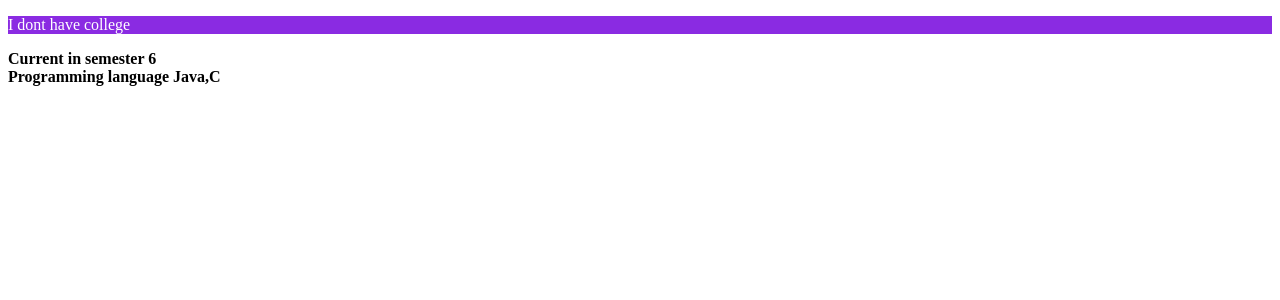
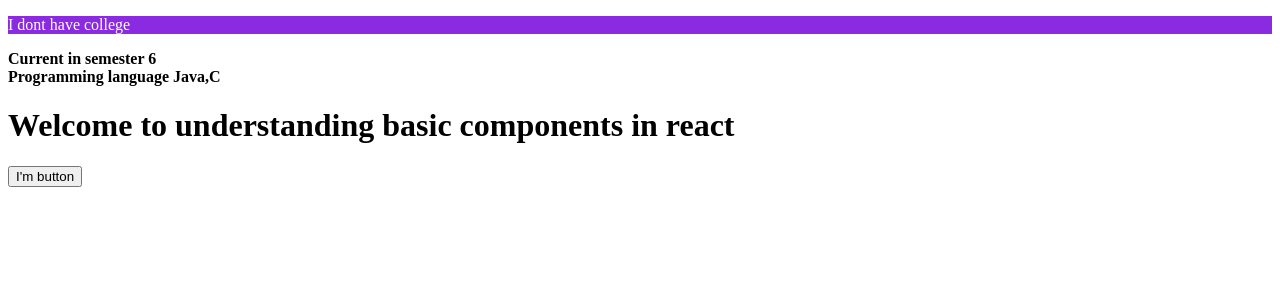
Before and after one commit to Dikshya-maharjan/learning-react, a React (Vite) app in the folder Day-1/: page / in a window 1280 px wide. Shown: the top 300 px of the page. Built offline with nearby package versions, Linux system fonts and the light colour scheme.

Commit message:
feat:add component in app.jsx file

```diff
--- a/Day-1/src/App.jsx
+++ b/Day-1/src/App.jsx
@@ -1,3 +1,4 @@
+import Component from './Component'
 import Variable from './Variable'
 
 function App() {
@@ -6,6 +7,8 @@ function App() {
   return (
     <>
     <Variable/>
+    <h1>Welcome to  understanding basic components in react</h1>
+    <Component/>
 
     </>
   )
```
